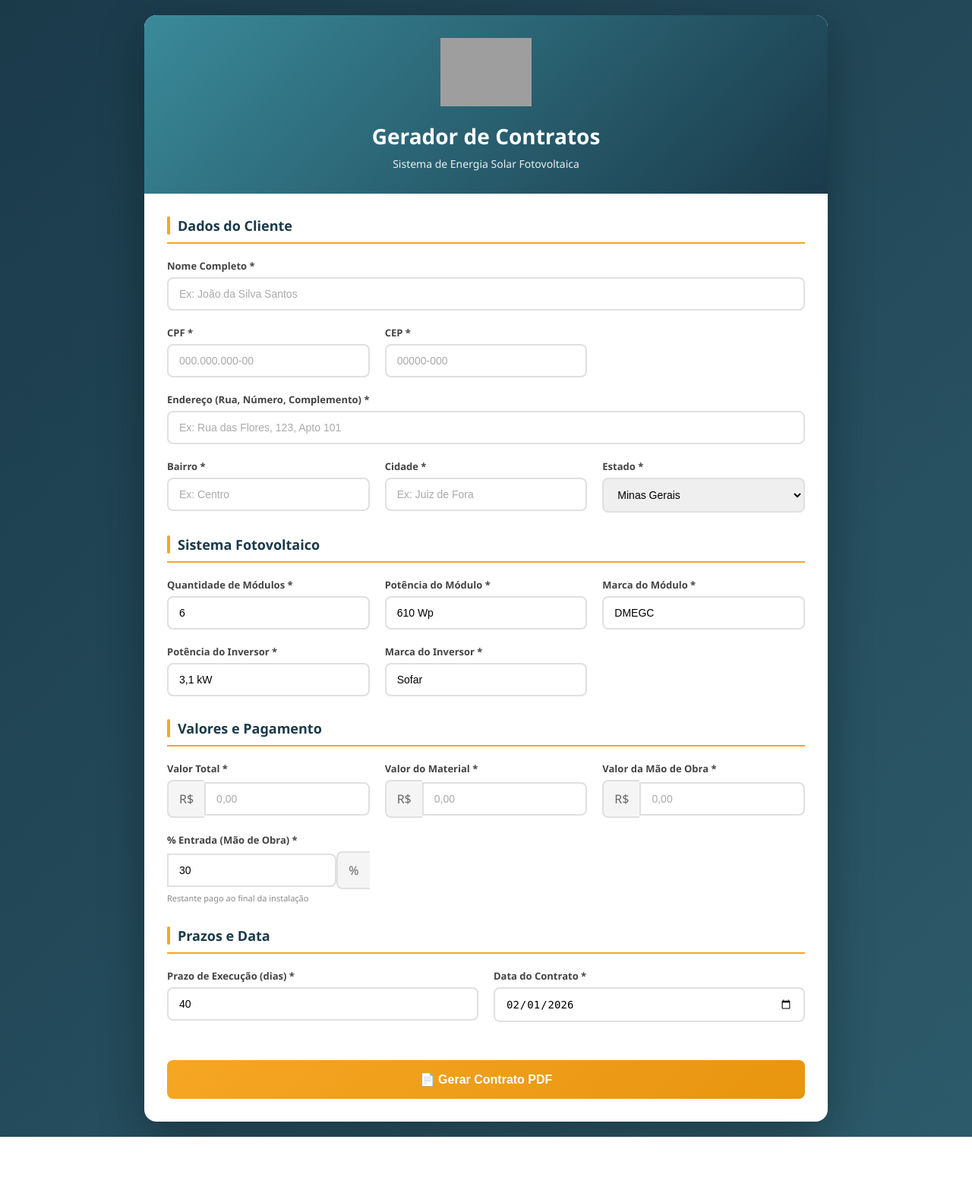
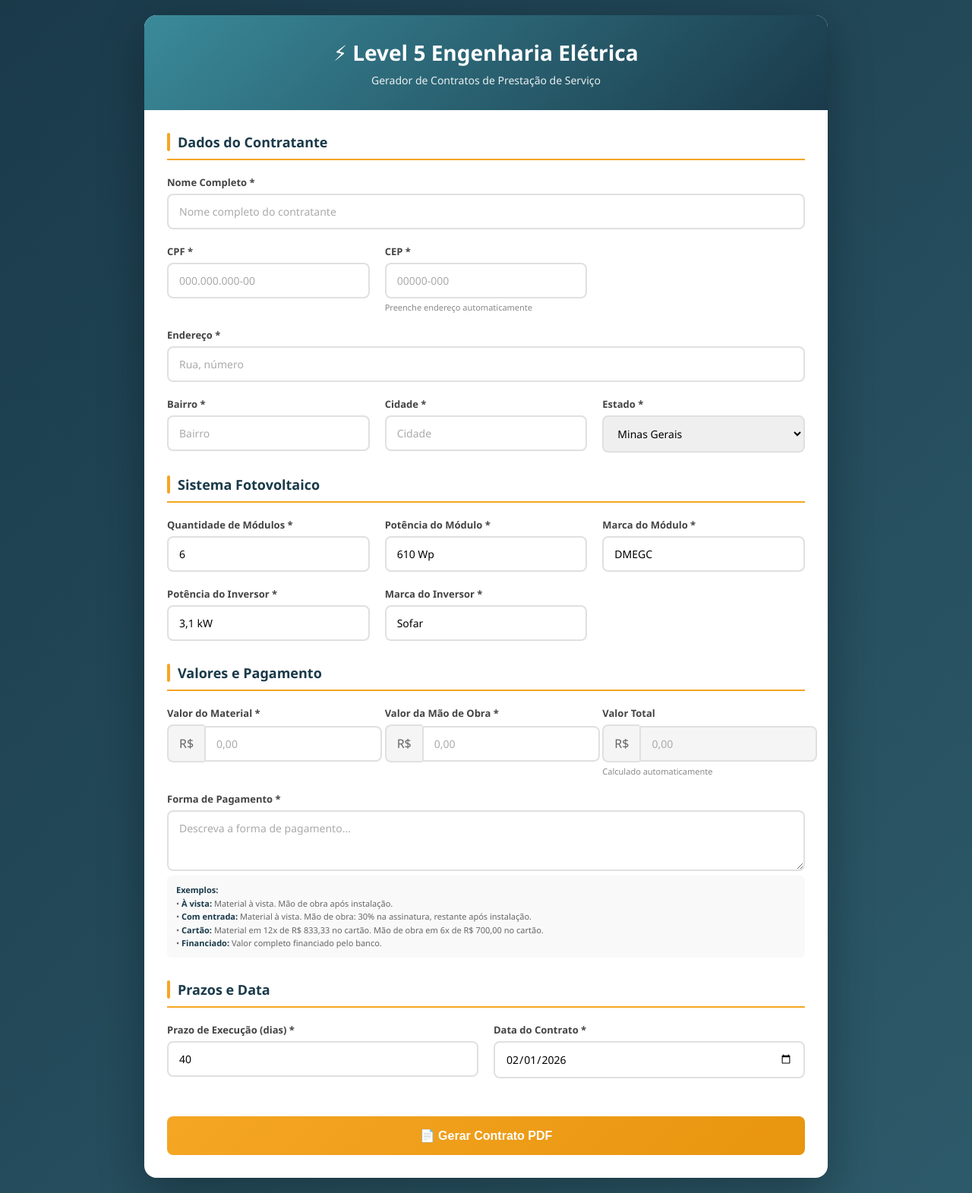
Before and after one commit to doni010520/contratos-level5, a Flask app: page / in a window 1280 px wide. Shown: the whole page at 76% size. Before the commit the page ends 1497 px from the top, so only its background shows below. Run offline with Flask 3, Linux system fonts and the light colour scheme; grey boxes are pictures that could not be loaded.

Commit message:
Update index.html

```diff
--- a/templates/index.html
+++ b/templates/index.html
@@ -98,31 +98,28 @@
             margin-bottom: 6px;
         }
 
-        input, select {
+        input, select, textarea {
             padding: 12px 14px;
             border: 2px solid #e0e0e0;
             border-radius: 8px;
             font-size: 14px;
+            font-family: inherit;
             transition: all 0.2s ease;
         }
 
-        input:focus, select:focus {
+        input:focus, select:focus, textarea:focus {
             outline: none;
             border-color: #3a8a9a;
             box-shadow: 0 0 0 3px rgba(58, 138, 154, 0.1);
         }
 
-        input::placeholder {
+        input::placeholder, textarea::placeholder {
             color: #aaa;
         }
 
-        .input-group {
-            display: flex;
-            gap: 10px;
-        }
-
-        .input-group input {
-            flex: 1;
+        textarea {
+            resize: vertical;
+            min-height: 80px;
         }
 
         .input-prefix {
@@ -174,35 +171,39 @@
             margin-top: 4px;
         }
 
-        .estados-select {
-            width: 100%;
+        .payment-examples {
+            font-size: 11px;
+            color: #666;
+            margin-top: 6px;
+            background: #f9f9f9;
+            padding: 10px 12px;
+            border-radius: 6px;
+            line-height: 1.6;
         }
 
-        /* Responsivo */
+        .payment-examples strong {
+            color: #1a3a4a;
+        }
+
         @media (max-width: 600px) {
             .container {
                 margin: 0;
                 border-radius: 0;
             }
-
             .header {
                 padding: 20px;
             }
-
             .header h1 {
                 font-size: 22px;
             }
-
             form {
                 padding: 20px;
             }
-
             .form-grid {
                 grid-template-columns: 1fr;
             }
         }
 
-        /* Loading state */
         button[type="submit"].loading {
             pointer-events: none;
             opacity: 0.8;
@@ -228,19 +229,18 @@
 <body>
     <div class="container">
         <div class="header">
-            <img src="/static/logo.png" alt="Level 5 Engenharia Elétrica" class="logo" onerror="this.style.display='none'">
-            <h1>Gerador de Contratos</h1>
-            <p>Sistema de Energia Solar Fotovoltaica</p>
+            <h1>⚡ Level 5 Engenharia Elétrica</h1>
+            <p>Gerador de Contratos de Prestação de Serviço</p>
         </div>
 
-        <form action="/gerar-contrato" method="POST" id="contratoForm">
-            <!-- Dados do Cliente -->
+        <form id="contratoForm" action="/gerar-contrato" method="POST">
+            <!-- Dados do Contratante -->
             <div class="section">
-                <h2 class="section-title">Dados do Cliente</h2>
+                <h2 class="section-title">Dados do Contratante</h2>
                 <div class="form-grid">
                     <div class="form-group full-width">
                         <label for="nome">Nome Completo *</label>
-                        <input type="text" id="nome" name="nome" required placeholder="Ex: João da Silva Santos">
+                        <input type="text" id="nome" name="nome" required placeholder="Nome completo do contratante">
                     </div>
 
                     <div class="form-group">
@@ -251,26 +251,28 @@
                     <div class="form-group">
                         <label for="cep">CEP *</label>
                         <input type="text" id="cep" name="cep" required placeholder="00000-000" maxlength="9">
+                        <span class="help-text">Preenche endereço automaticamente</span>
                     </div>
 
                     <div class="form-group full-width">
-                        <label for="endereco">Endereço (Rua, Número, Complemento) *</label>
-                        <input type="text" id="endereco" name="endereco" required placeholder="Ex: Rua das Flores, 123, Apto 101">
+                        <label for="endereco">Endereço *</label>
+                        <input type="text" id="endereco" name="endereco" required placeholder="Rua, número">
                     </div>
 
                     <div class="form-group">
                         <label for="bairro">Bairro *</label>
-                        <input type="text" id="bairro" name="bairro" required placeholder="Ex: Centro">
+                        <input type="text" id="bairro" name="bairro" required placeholder="Bairro">
                     </div>
 
                     <div class="form-group">
                         <label for="cidade">Cidade *</label>
-                        <input type="text" id="cidade" name="cidade" required placeholder="Ex: Juiz de Fora">
+                        <input type="text" id="cidade" name="cidade" required placeholder="Cidade">
                     </div>
 
                     <div class="form-group">
                         <label for="estado">Estado *</label>
                         <select id="estado" name="estado" required class="estados-select">
+                            <option value="">Selecione</option>
                             <option value="AC">Acre</option>
                             <option value="AL">Alagoas</option>
                             <option value="AP">Amapá</option>
@@ -339,18 +341,10 @@
                 <h2 class="section-title">Valores e Pagamento</h2>
                 <div class="form-grid">
                     <div class="form-group">
-                        <label for="valor_total">Valor Total *</label>
-                        <div class="input-prefix">
-                            <span>R$</span>
-                            <input type="number" id="valor_total" name="valor_total" required min="0" step="0.01" placeholder="0,00">
-                        </div>
-                    </div>
-
-                    <div class="form-group">
                         <label for="valor_material">Valor do Material *</label>
                         <div class="input-prefix">
                             <span>R$</span>
-                            <input type="number" id="valor_material" name="valor_material" required min="0" step="0.01" placeholder="0,00">
+                            <input type="text" id="valor_material" name="valor_material" required placeholder="0,00" inputmode="numeric">
                         </div>
                     </div>
 
@@ -358,17 +352,30 @@
                         <label for="valor_mao_obra">Valor da Mão de Obra *</label>
                         <div class="input-prefix">
                             <span>R$</span>
-                            <input type="number" id="valor_mao_obra" name="valor_mao_obra" required min="0" step="0.01" placeholder="0,00">
+                            <input type="text" id="valor_mao_obra" name="valor_mao_obra" required placeholder="0,00" inputmode="numeric">
                         </div>
                     </div>
 
                     <div class="form-group">
-                        <label for="percentual_entrada">% Entrada (Mão de Obra) *</label>
+                        <label for="valor_total_display">Valor Total</label>
                         <div class="input-prefix">
-                            <input type="number" id="percentual_entrada" name="percentual_entrada" required min="0" max="100" value="30">
-                            <span>%</span>
+                            <span>R$</span>
+                            <input type="text" id="valor_total_display" readonly placeholder="0,00" style="background: #f5f5f5; cursor: not-allowed;">
                         </div>
-                        <span class="help-text">Restante pago ao final da instalação</span>
+                        <input type="hidden" id="valor_total" name="valor_total">
+                        <span class="help-text">Calculado automaticamente</span>
+                    </div>
+
+                    <div class="form-group full-width">
+                        <label for="forma_pagamento">Forma de Pagamento *</label>
+                        <textarea id="forma_pagamento" name="forma_pagamento" required placeholder="Descreva a forma de pagamento..."></textarea>
+                        <div class="payment-examples">
+                            <strong>Exemplos:</strong><br>
+                            • <strong>À vista:</strong> Material à vista. Mão de obra após instalação.<br>
+                            • <strong>Com entrada:</strong> Material à vista. Mão de obra: 30% na assinatura, restante após instalação.<br>
+                            • <strong>Cartão:</strong> Material em 12x de R$ 833,33 no cartão. Mão de obra em 6x de R$ 700,00 no cartão.<br>
+                            • <strong>Financiado:</strong> Valor completo financiado pelo banco.
+                        </div>
                     </div>
                 </div>
             </div>
@@ -403,7 +410,6 @@
         document.getElementById('cpf').addEventListener('input', function(e) {
             let value = e.target.value.replace(/\D/g, '');
             if (value.length > 11) value = value.slice(0, 11);
-
             if (value.length > 9) {
                 value = value.replace(/(\d{3})(\d{3})(\d{3})(\d{1,2})/, '$1.$2.$3-$4');
             } else if (value.length > 6) {
@@ -411,7 +417,6 @@
             } else if (value.length > 3) {
                 value = value.replace(/(\d{3})(\d{1,3})/, '$1.$2');
             }
-
             e.target.value = value;
         });
 
@@ -419,11 +424,9 @@
         document.getElementById('cep').addEventListener('input', function(e) {
             let value = e.target.value.replace(/\D/g, '');
             if (value.length > 8) value = value.slice(0, 8);
-
             if (value.length > 5) {
                 value = value.replace(/(\d{5})(\d{1,3})/, '$1-$2');
             }
-
             e.target.value = value;
         });
 
@@ -431,24 +434,14 @@
         document.getElementById('cep').addEventListener('blur', async function(e) {
             const cep = e.target.value.replace(/\D/g, '');
             if (cep.length !== 8) return;
-
             try {
                 const response = await fetch(`https://viacep.com.br/ws/${cep}/json/`);
                 const data = await response.json();
-
                 if (!data.erro) {
-                    if (data.logradouro) {
-                        document.getElementById('endereco').value = data.logradouro;
-                    }
-                    if (data.bairro) {
-                        document.getElementById('bairro').value = data.bairro;
-                    }
-                    if (data.localidade) {
-                        document.getElementById('cidade').value = data.localidade;
-                    }
-                    if (data.uf) {
-                        document.getElementById('estado').value = data.uf;
-                    }
+                    if (data.logradouro) document.getElementById('endereco').value = data.logradouro;
+                    if (data.bairro) document.getElementById('bairro').value = data.bairro;
+                    if (data.localidade) document.getElementById('cidade').value = data.localidade;
+                    if (data.uf) document.getElementById('estado').value = data.uf;
                 }
             } catch (error) {
                 console.log('Erro ao buscar CEP:', error);
@@ -460,8 +453,6 @@
             const btn = document.getElementById('submitBtn');
             btn.classList.add('loading');
             btn.textContent = 'Gerando contrato...';
-
-            // Remove loading após download (timeout de segurança)
             setTimeout(() => {
                 btn.classList.remove('loading');
                 btn.textContent = '📄 Gerar Contrato PDF';
@@ -470,13 +461,39 @@
 
         // Calcular valor total automaticamente
         function calcularTotal() {
-            const material = parseFloat(document.getElementById('valor_material').value) || 0;
-            const maoObra = parseFloat(document.getElementById('valor_mao_obra').value) || 0;
-            document.getElementById('valor_total').value = (material + maoObra).toFixed(2);
+            const material = parseFloat(document.getElementById('valor_material').value.replace(/\./g, '').replace(',', '.')) || 0;
+            const maoObra = parseFloat(document.getElementById('valor_mao_obra').value.replace(/\./g, '').replace(',', '.')) || 0;
+            const total = material + maoObra;
+            document.getElementById('valor_total_display').value = formatarMoeda(total.toFixed(2));
+            document.getElementById('valor_total').value = total.toFixed(2);
         }
 
-        document.getElementById('valor_material').addEventListener('input', calcularTotal);
-        document.getElementById('valor_mao_obra').addEventListener('input', calcularTotal);
+        // Formatar número para moeda brasileira
+        function formatarMoeda(valor) {
+            valor = valor.replace(/\D/g, '');
+            if (valor === '') return '';
+            valor = (parseInt(valor) / 100).toFixed(2);
+            valor = valor.replace('.', ',');
+            valor = valor.replace(/\B(?=(\d{3})+(?!\d))/g, '.');
+            return valor;
+        }
+
+        // Máscara de moeda nos campos de valor
+        function aplicarMascaraMoeda(input) {
+            input.addEventListener('input', function(e) {
+                let valor = e.target.value.replace(/\D/g, '');
+                if (valor === '') {
+                    e.target.value = '';
+                    calcularTotal();
+                    return;
+                }
+                e.target.value = formatarMoeda(valor);
+                calcularTotal();
+            });
+        }
+
+        aplicarMascaraMoeda(document.getElementById('valor_material'));
+        aplicarMascaraMoeda(document.getElementById('valor_mao_obra'));
     </script>
 </body>
 </html>
```
